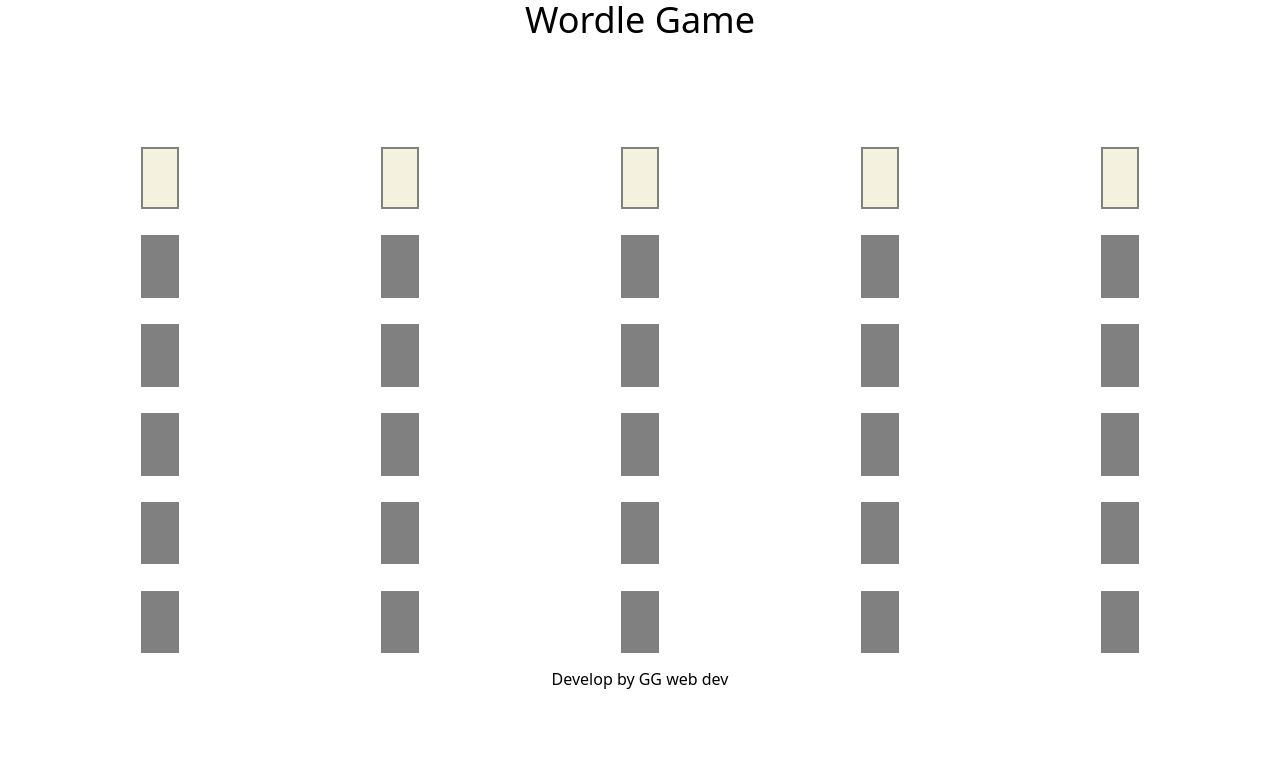
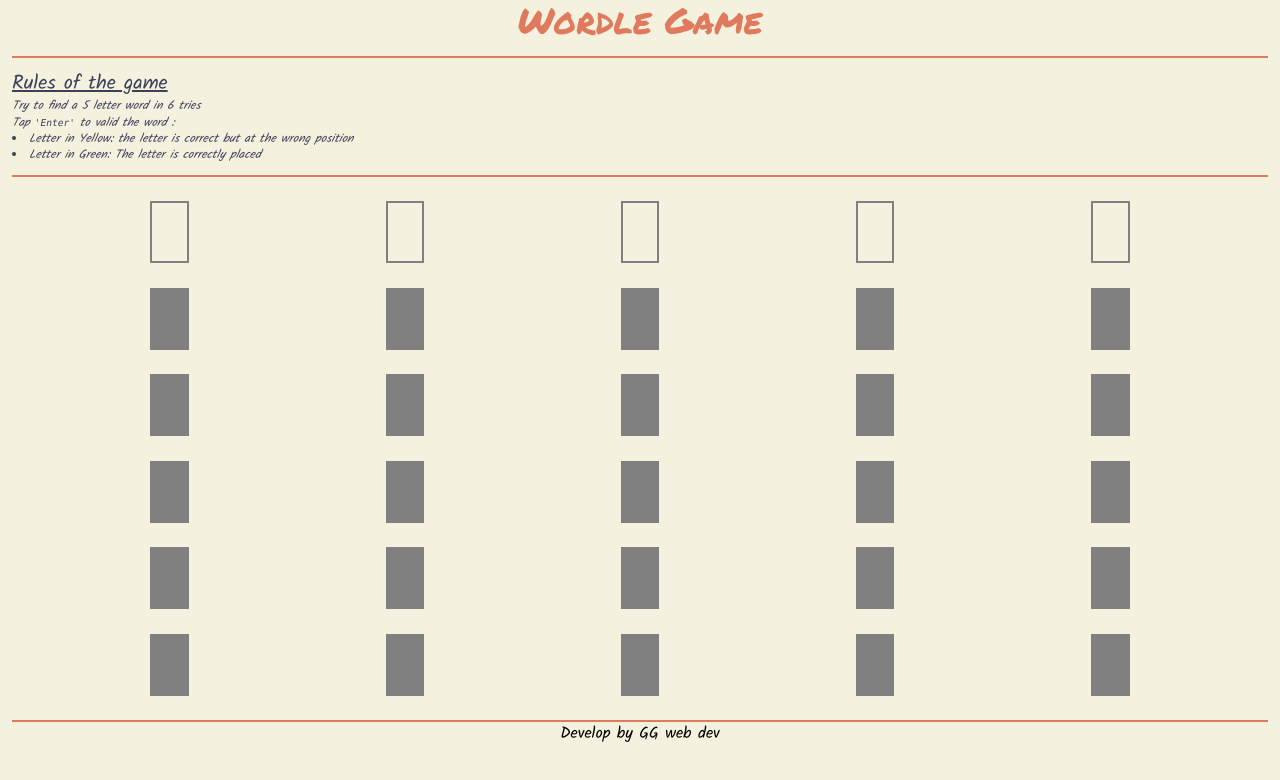
Before and after one commit to ghislaingirardeau/wordle-game, a Vue app: page / in a window 1280 px wide. Shown: the top 780 px of the page. Built offline with nearby package versions, Linux system fonts and the light colour scheme.

Commit message:
css: style header + background

```diff
--- a/src/App.vue
+++ b/src/App.vue
@@ -33,5 +33,6 @@ const randomWord = computed(() => {
 body {
   min-height: 100vh;
   margin: 0px;
+  background-color: theme("colors.white");
 }
 </style>
--- a/src/components/WordleBoard.vue
+++ b/src/components/WordleBoard.vue
@@ -1,5 +1,10 @@
 <script setup lang="ts">
-import { VICTORY_MESSAGE, DEFEAT_MESSAGE, END_GAME_ATTEMPT } from "@/settings";
+import {
+  VICTORY_MESSAGE,
+  DEFEAT_MESSAGE,
+  END_GAME_ATTEMPT,
+  WORD_SIZE,
+} from "@/settings";
 import { computed, onMounted, ref } from "vue";
 
 import englishWord from "../utils/englishWordsWith5Letters.json";
@@ -42,17 +47,47 @@ function startNewGame(event: Event) {
 </script>
 
 <template>
-  <div class="flex flex-col justify-start items-center h-screen">
-    <h1 class=" text-4xl text-center text-amber-dark h-1/6 w-full">Wordle Game</h1>
+  <div
+    class="flex flex-col justify-start items-center h-screen font-Kalam mx-3"
+  >
+    <header class="flex flex-col justify-start w-full">
+      <h1
+        class="text-4xl text-center text-amber min-h-[15%] font-PermanentMarker mb-4"
+      >
+        Wordle Game
+      </h1>
+      <div class="border-solid border-amber border-t-2 border-b-2 py-3">
+        <h2 class="text-xl underline text-marine">Rules of the game</h2>
+        <ul class="text-xs italic text-marine">
+          <li>
+            Try to find a {{ WORD_SIZE }} letter word in
+            {{ END_GAME_ATTEMPT }} tries
+          </li>
+          <li>
+            Tap <code><small>'Enter'</small></code> to valid the word :
+            <ul class="list-disc list-inside">
+              <li>
+                Letter in Yellow: the letter is correct but at the wrong
+                position
+              </li>
+              <li>Letter in Green: The letter is correctly placed</li>
+            </ul>
+          </li>
+        </ul>
+      </div>
+    </header>
     <!-- input avec l'event attaché, a chaque event, MAJ la constante  guessSubmited-->
     <guess-input
       @guess-submitted="onSubmitGuess"
       :disabledInput="isGameOver"
       :guessSubmited="guessSubmited"
       :wordOfTheDay="wordOfTheDay"
-      class="h-4/6 flex flex-col justify-around w-full"
+      class="h-[80%] flex flex-col justify-around w-full my-3"
     />
-    <div v-if="isGameOver" class="h-1/6 flex flex-col justify-start items-center ">
+    <footer
+      class="min-h-[10%] w-full flex flex-col justify-start items-center border-solid border-amber border-t-2"
+    >
+      <div v-if="isGameOver">
         <h2
           v-text="
             guessSubmited.includes(wordOfTheDay)
@@ -62,11 +97,11 @@ function startNewGame(event: Event) {
         ></h2>
         <button type="reset" @click="startNewGame">Play again</button>
       </div>
-    <div v-else class="h-1/6 flex flex-col justify-start items-center ">
+      <div v-else>
         <p>Develop by GG web dev</p>
       </div>
+    </footer>
   </div>
 </template>
 
-<style scoped lang="css">
-</style>
+<style scoped lang="css"></style>
```
Lines whose indentation alone changed are shown as unchanged.
